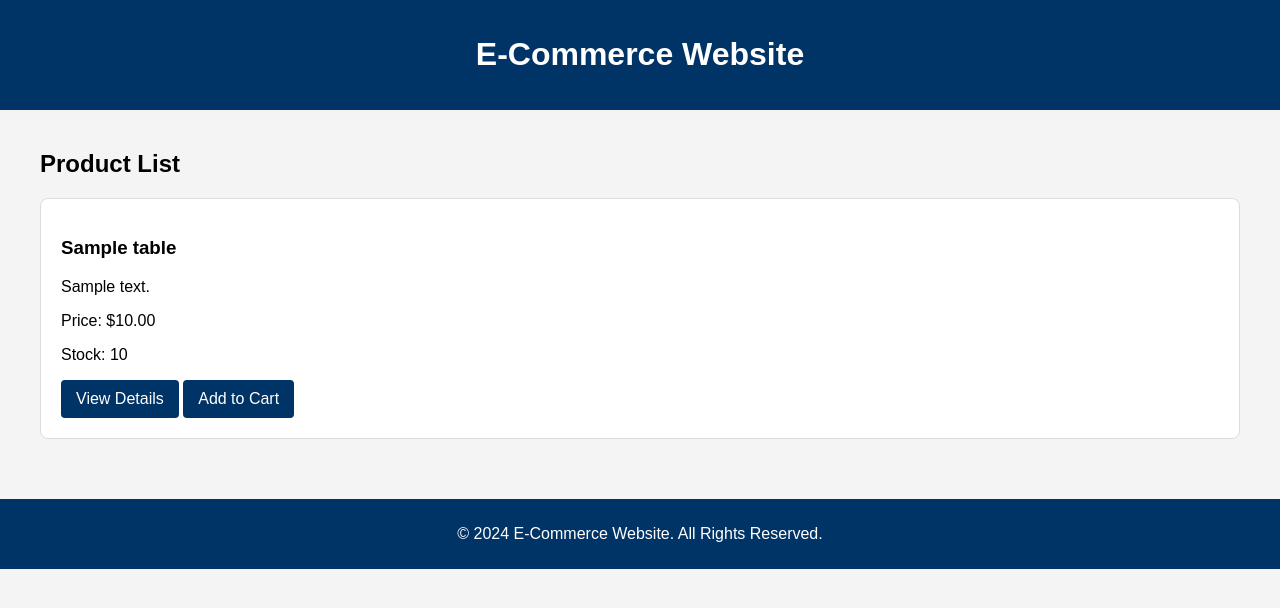
After one commit to DileepKumarMantena/DjangoProjectVault, a Django app: page /ecommerce/products/ in a window 1280 px wide. The commit adds this page. Shown: the top 608 px of the page. Run offline with Django 5.2, Linux system fonts and the light colour scheme; a user stored in the database is signed in; tables that the repository leaves empty hold one stand-in row (values such as "Sample post").

Commit message:
Added new apis

```diff
--- a/Ecommerce/Ecommerce_Website/Ecommerce_App/models.py
+++ b/Ecommerce/Ecommerce_Website/Ecommerce_App/models.py
@@ -6,3 +6,54 @@ class UserRegistrationModel(models.Model):
     phone_number = models.CharField(max_length=15, unique=True)
     class Meta:
         db_table = "User_Table"
+
+class Product(models.Model):
+    name = models.CharField(max_length=255)
+    description = models.TextField()
+    price = models.DecimalField(max_digits=10, decimal_places=2)
+    stock = models.PositiveIntegerField()
+    image = models.ImageField(upload_to='products/')  # Adjust the upload path as needed
+
+    class Meta:
+        db_table = 'product_table'
+        verbose_name = 'Product'
+        verbose_name_plural = 'Products'
+
+    def __str__(self):
+        return self.name
+
+
+class Cart(models.Model):
+    user = models.OneToOneField(User, on_delete=models.CASCADE)
+    products = models.ManyToManyField(Product, related_name='carts', blank=True)
+
+    class Meta:
+        db_table = 'cart_table'
+        verbose_name = 'Cart'
+        verbose_name_plural = 'Carts'
+
+    def get_total_price(self):
+        """Calculate the total price of all products in the cart."""
+        return sum(product.price for product in self.products.all())
+
+    def clear(self):
+        """Clear all products from the cart."""
+        self.products.clear()
+
+    def __str__(self):
+        return f"Cart of {self.user.username}"
+
+
+class Order(models.Model):
+    user = models.ForeignKey(User, on_delete=models.CASCADE)
+    created_at = models.DateTimeField(auto_now_add=True)
+    total = models.DecimalField(max_digits=10, decimal_places=2)
+    products = models.ManyToManyField(Product, related_name='orders')
+
+    class Meta:
+        db_table = 'order_table'
+        verbose_name = 'Order'
+        verbose_name_plural = 'Orders'
+
+    def __str__(self):
+        return f"Order {self.id} by {self.user.username}"
--- /dev/null
+++ b/Ecommerce/Ecommerce_Website/Ecommerce_App/templates/base.html
@@ -0,0 +1,112 @@
+<!DOCTYPE html>
+<html lang="en">
+<head>
+    <meta charset="UTF-8">
+    <meta name="viewport" content="width=device-width, initial-scale=1.0">
+    <title>{% block title %}E-Commerce{% endblock %}</title>
+    <style>
+        /* General Styles */
+        body {
+            font-family: Arial, sans-serif;
+            background-color: #f4f4f4;
+            margin: 0;
+            padding: 0;
+        }
+
+        .container {
+            max-width: 1200px;
+            margin: 0 auto;
+            padding: 20px;
+        }
+
+        header {
+            background-color: #003366;
+            color: #ffffff;
+            padding: 15px;
+            text-align: center;
+        }
+
+        footer {
+            background-color: #003366;
+            color: #ffffff;
+            padding: 10px;
+            text-align: center;
+            margin-top: 20px;
+        }
+
+        /* Forms */
+        .form {
+            background: #ffffff;
+            border: 1px solid #ddd;
+            border-radius: 8px;
+            padding: 20px;
+            max-width: 500px;
+            margin: 20px auto;
+        }
+
+        .input-field {
+            width: calc(100% - 22px);
+            padding: 10px;
+            margin-bottom: 10px;
+            border: 1px solid #ddd;
+            border-radius: 4px;
+        }
+
+        .btn {
+            background-color: #003366;
+            color: #ffffff;
+            padding: 10px 15px;
+            border: none;
+            border-radius: 4px;
+            cursor: pointer;
+            text-decoration: none;
+            text-align: center;
+            display: inline-block;
+        }
+
+        .btn:hover {
+            background-color: #002244;
+        }
+
+        /* Error Messages */
+        .error {
+            color: #ff0000;
+            margin-top: 10px;
+        }
+
+        /* Dashboard Styles */
+        .account-details {
+            background: #ffffff;
+            border: 1px solid #ddd;
+            border-radius: 8px;
+            padding: 20px;
+            margin-bottom: 20px;
+        }
+
+        .actions ul {
+            list-style: none;
+            padding: 0;
+        }
+
+        .actions li {
+            margin-bottom: 10px;
+        }
+
+        .actions a {
+            text-decoration: none;
+        }
+    </style>
+</head>
+<body>
+    <header>
+        <h1>E-Commerce Website</h1>
+    </header>
+    <div class="container">
+        {% block content %}
+        {% endblock %}
+    </div>
+    <footer>
+        <p>&copy; 2024 E-Commerce Website. All Rights Reserved.</p>
+    </footer>
+</body>
+</html>
--- /dev/null
+++ b/Ecommerce/Ecommerce_Website/Ecommerce_App/templates/product_list.html
@@ -0,0 +1,19 @@
+{% extends 'base.html' %}
+
+{% block title %}Product List{% endblock %}
+
+{% block content %}
+<h2>Product List</h2>
+<div class="product-list">
+    {% for product in products %}
+    <div class="account-details">
+        <h3>{{ product.name }}</h3>
+        <p>{{ product.description }}</p>
+        <p>Price: ${{ product.price }}</p>
+        <p>Stock: {{ product.stock }}</p>
+        <a href="{% url 'product_detail' product.id %}" class="btn">View Details</a>
+        <a href="{% url 'add_to_cart' product.id %}" class="btn">Add to Cart</a>
+    </div>
+    {% endfor %}
+</div>
+{% endblock %}
--- a/Ecommerce/Ecommerce_Website/Ecommerce_App/urls.py
+++ b/Ecommerce/Ecommerce_Website/Ecommerce_App/urls.py
@@ -1,10 +1,19 @@
 from django.urls import path
-from . import views
+from .views import (
+    register, user_login, user_logout, dashboard, product_list, product_detail,
+    add_to_cart, cart_detail, checkout, order_confirmation, order_history
+)
 
 urlpatterns = [
-    path('register/', views.register, name='register'),
-    path('login/', views.user_login, name='login'),
-    path('dashboard/', views.dashboard, name='dashboard'),
-    path('logout/', views.user_logout, name='logout'),
-
+    path('register/', register, name='register'),
+    path('login/', user_login, name='login'),
+    path('logout/', user_logout, name='logout'),
+    path('dashboard/', dashboard, name='dashboard'),
+    path('products/', product_list, name='product_list'),
+    path('products/<int:product_id>/', product_detail, name='product_detail'),
+    path('add_to_cart/<int:product_id>/', add_to_cart, name='add_to_cart'),
+    path('cart/', cart_detail, name='cart_detail'),
+    path('checkout/', checkout, name='checkout'),
+    path('order_confirmation/<int:order_id>/', order_confirmation, name='order_confirmation'),
+    path('order_history/', order_history, name='order_history'),
 ]
--- a/Ecommerce/Ecommerce_Website/Ecommerce_App/views.py
+++ b/Ecommerce/Ecommerce_Website/Ecommerce_App/views.py
@@ -1,14 +1,10 @@
-from django.shortcuts import render, redirect
-from django.contrib.auth import authenticate, login
+from django.shortcuts import render, redirect, get_object_or_404
+from django.contrib.auth import authenticate, login, logout
+from django.contrib.auth.decorators import login_required
 from .forms import RegistrationForm
 from django.contrib.auth.models import User
-from .models import UserRegistrationModel
-from django.shortcuts import render, redirect
-from django.contrib.auth import authenticate, login
-from django.contrib.auth.models import User
-from .models import UserRegistrationModel
-from django.contrib.auth.decorators import login_required
-from django.contrib.auth import logout
+from .models import UserRegistrationModel, Product, Cart, Order
+from django.http import HttpResponse
 
 
 def register(request):
@@ -20,6 +16,7 @@ def register(request):
     else:
         form = RegistrationForm()
     return render(request, 'register.html', {'form': form})
+
 
 def user_login(request):
     if request.method == 'POST':
@@ -47,16 +44,68 @@ def user_login(request):
 
         if user is not None:
             login(request, user)
-            return redirect('dashboard')  # Redirect to the home page or any other page
+            return redirect('dashboard')  # Redirect to the dashboard or home page
         else:
             return render(request, 'login.html', {'error': 'Invalid login credentials'})
 
     return render(request, 'login.html')
 
+
 @login_required
 def dashboard(request):
     return render(request, 'dashboard.html')
 
+
 def user_logout(request):
     logout(request)
     return redirect('login')
+
+
+@login_required
+def product_list(request):
+    products = Product.objects.all()
+    return render(request, 'product_list.html', {'products': products})
+
+
+@login_required
+def product_detail(request, product_id):
+    product = get_object_or_404(Product, id=product_id)
+    return render(request, 'product_detail.html', {'product': product})
+
+
+@login_required
+def add_to_cart(request, product_id):
+    product = get_object_or_404(Product, id=product_id)
+    cart, created = Cart.objects.get_or_create(user=request.user)
+    cart.products.add(product)
+    return redirect('cart_detail')
+
+
+@login_required
+def cart_detail(request):
+    cart, created = Cart.objects.get_or_create(user=request.user)
+    return render(request, 'cart_detail.html', {'cart': cart})
+
+
+@login_required
+def checkout(request):
+    cart = get_object_or_404(Cart, user=request.user)
+    if request.method == 'POST':
+        order = Order.objects.create(user=request.user, total=cart.get_total_price())
+        order.products.set(cart.products.all())
+        cart.clear()
+        return redirect('order_confirmation', order_id=order.id)
+
+    return render(request, 'checkout.html', {'cart': cart})
+
+
+@login_required
+def order_confirmation(request, order_id):
+    order = get_object_or_404(Order, id=order_id)
+    return render(request, 'order_confirmation.html', {'order': order})
+
+
+@login_required
+def order_history(request):
+    orders = Order.objects.filter(user=request.user)
+    return render(request, 'order_history.html', {'orders': orders})
```
Also changed, not shown: Ecommerce/Ecommerce_Website/Ecommerce_App/templates/cart_detail.html (added, +20 -0 lines), Ecommerce/Ecommerce_Website/Ecommerce_App/templates/checkout.html (added, +14 -0 lines), Ecommerce/Ecommerce_Website/Ecommerce_App/templates/dashboard.html (+34 -47 lines), Ecommerce/Ecommerce_Website/Ecommerce_App/templates/login.html (+10 -112 lines), Ecommerce/Ecommerce_Website/Ecommerce_App/templates/order_confirmation.html (added, +12 -0 lines), Ecommerce/Ecommerce_Website/Ecommerce_App/templates/order_history.html (added, +19 -0 lines), Ecommerce/Ecommerce_Website/Ecommerce_App/templates/product_detail.html (added, +14 -0 lines), Ecommerce/Ecommerce_Website/Ecommerce_App/templates/register.html (+12 -113 lines), Ecommerce/Ecommerce_Website/Ecommerce_App/migrations/0002_product_order_cart.py (added).
